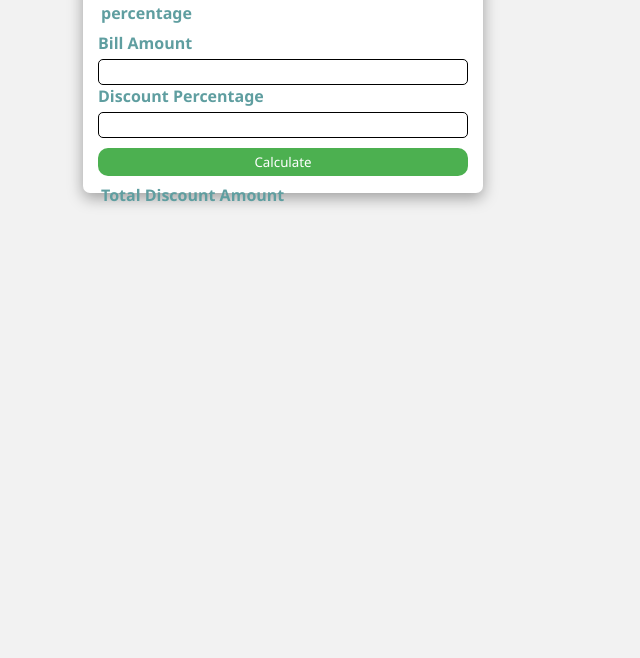
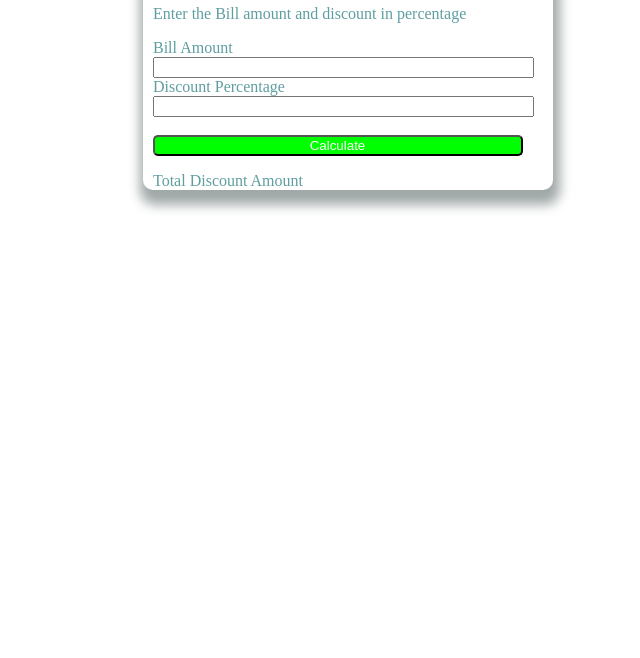
Before and after one commit to bandgarmonali10/js-learning, a website: page 28_discountCalculatorDomAssignB.html in a window 1280 px wide. Shown: the part 142-800 px from the top of the page, without its empty margins (357-997 px from the left). Drawn offline with Linux system fonts and the light colour scheme.

Commit message:
Update 28_discountCalculatorDomAssignB.html
Update 28_discountCalculatorDomAssignB.html

```diff
--- a/28_discountCalculatorDomAssignB.html
+++ b/28_discountCalculatorDomAssignB.html
@@ -2,69 +2,70 @@
 <!DOCTYPE html>
 <html lang="en">
 <head>
-    <meta charset="UTF-8" />
-    <meta name="viewport" content="width=device-width, initial-scale=1.0" />
-    <title>Discount-calculator</title>
+    <meta charset="UTF-8">
+    <meta name="viewport" content="width=device-width, initial-scale=1.0">
+    <title>Discount-Calculator</title>
     <style>
-      * {
-        margin: 0;
-        padding: 0;
+        /* #summary{
+            font-size: 20px;
+        }
+      #one{
+            font-size: 10px
+        }
+        #two{
+            font: size 10px;
+        }
+        #para1{
+            font-size: 2em;
+        }
+        #para2{
+            font-size: 2rem;
+        }
+        #techTable{
+          width: 10px;
+        }  */
+
+        body{
+        margin-left: 500px;
+        margin-top: 100px;
         box-sizing: border-box;
+        box-shadow: 2px 10px 12px 5px rgb(161, 168, 168);
+        width: 410px;
+       border-radius: 10px;
+        background-color: white;
         color: cadetblue;
-        font-family: "Segoe UI", Tahoma, Geneva, Verdana, sans-serif;
+         padding-left: 10px;
+
         }
-      body {
-        background-color: #f2f2f2;
-      }
-      .container {
-        background-color: #ffffff;
-        height: 285px;
-        width: 400px;
-        margin: 50px auto;
-        padding: 0px 15px;
-        border-radius: 7px;
-        box-shadow: rgba(0, 0, 0, 0.35) 0px 5px 15px;
-        font-weight: 600;
-      }
-      h2 {
+        h2{
         text-align: center;
-        text-transform: uppercase;
-        font-size: large;
-        padding: 20px 0px;
-      }
-      p {
-        margin-bottom: 5px;
-      }
-      p,
-      button,
-      input {
-        margin-top: 5px;
-        padding: 3px;
-        width: 100%;
-      }
-      input {
-        border: 1px solid black;
-        border-radius: 5px;
-        font-weight: 600;
-      }
-      input[type="number"]:focus {
-        border: 3px solid green;
         }
 
-      button {
-        margin-top: 10px;
-        border-radius: 10px;
-        border: none;
-        height: 28px;
-        color: #ffffff;
-        background-color: #4cb050;
+        button[type="submit"]{
+            border-radius: 5px;
+           background-color: lime;
+           color: white;
+
+
         }
-      button:hover {
-        color: burlywood;
+        input[type="text"],input[type="number"],button[type="submit"]{
+            width: 370px;
+            padding-left: 5px;
         }
+
+
     </style>
 </head>
 <body>
+    <!-- <h2>DISCOUNT CALCULATOR</h2>
+    <p>Enter the Bill amount and discount in percentage</p>
+    <label for="billAmount">Bill Amount</label> <br>
+    <input type="text" name="billAmount" id="billAmount"> <br>
+    <label for="">Discount Percentage</label> <br>
+    <input type="number"> <br><br>
+    <button type="submit">Calculate</button>
+    <p>Total Discount Amount</p> -->
+
     <div class="container">
       <h2>Discount Calculator</h2>
       <p>Enter the Bill amount and discount in percentage</p>
@@ -75,10 +76,11 @@
         type="number"
         name="DiscountPercentage"
         id="discountPercentage"
-      /><br />
+      /><br /> <br>
       <button type="submit">Calculate</button>
       <p id="tDisAmt">Total Discount Amount</p>
     </div>
+
     <script>
       const btn = document.querySelector("button");
       btn.addEventListener("click", () => {
```
Lines whose indentation alone changed are shown as unchanged.
